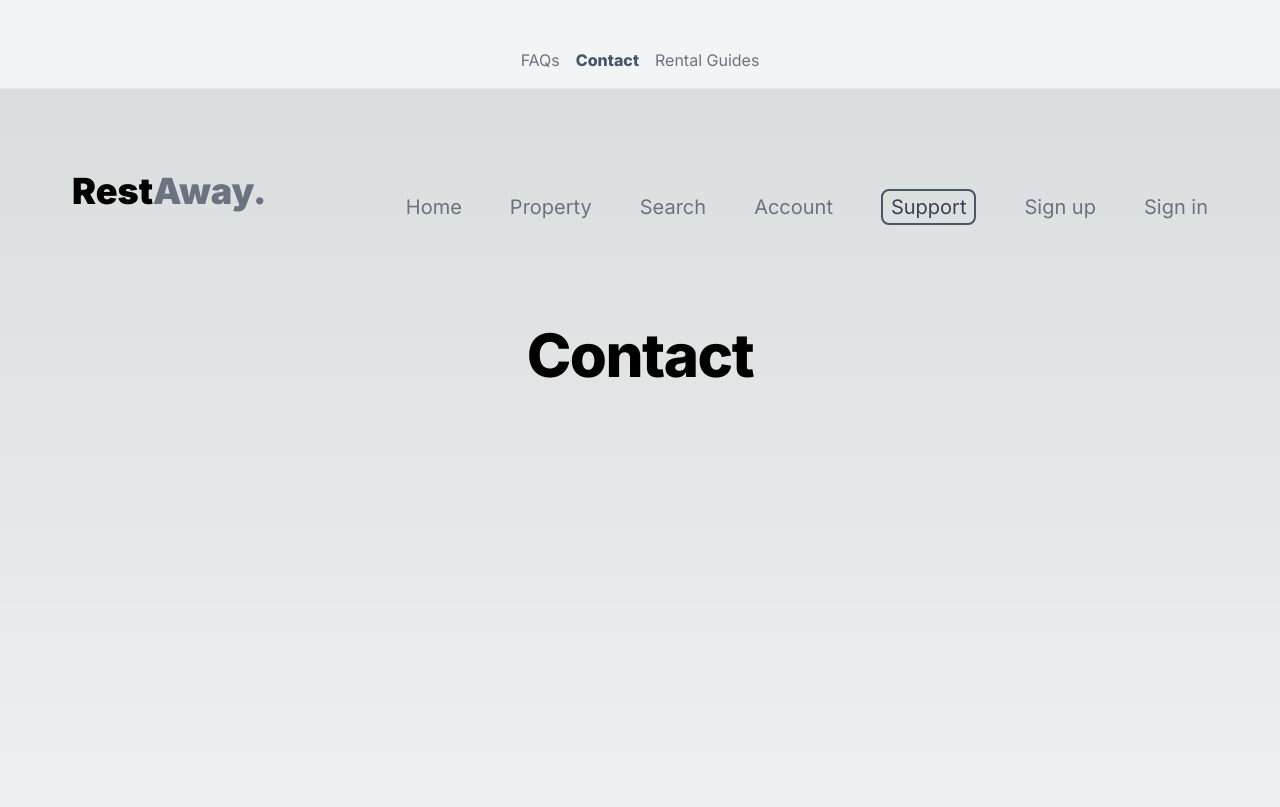
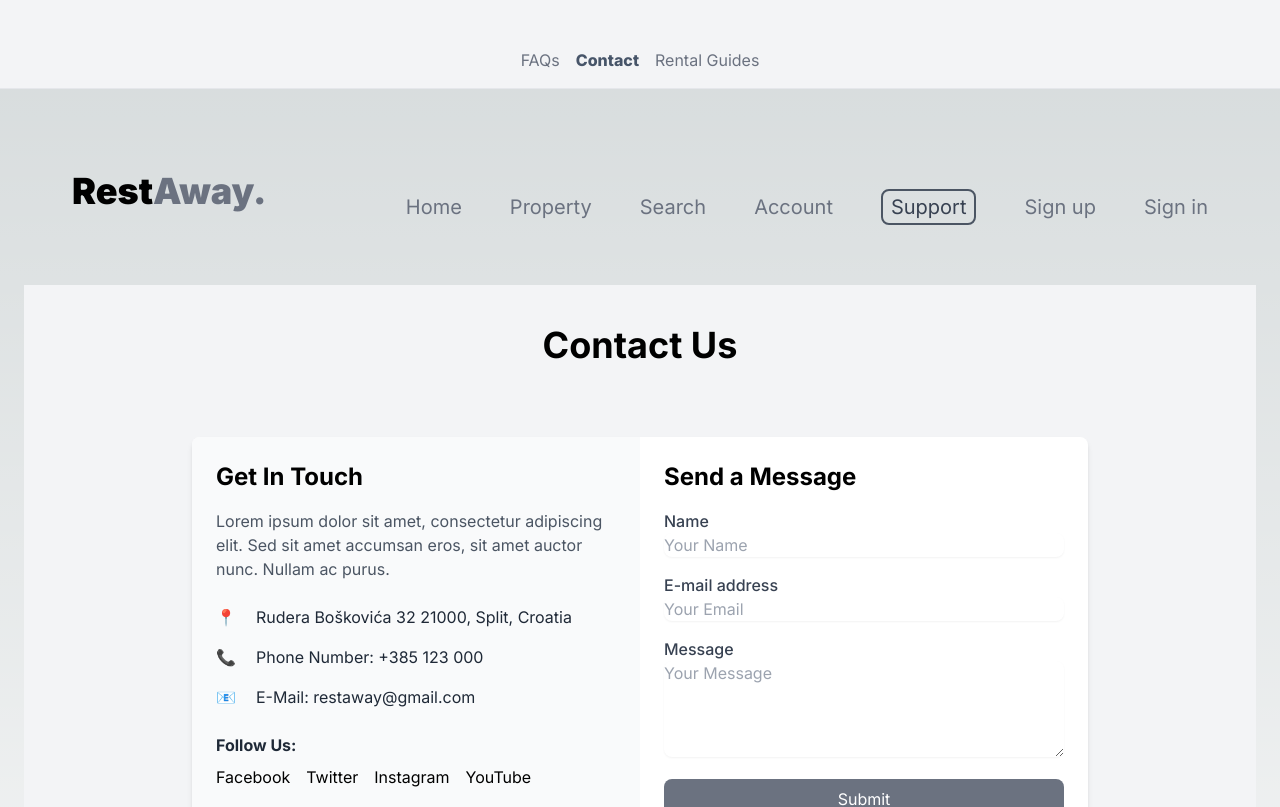
Before and after one commit to dariamilic/korisnicka-sucelja, a Next.js app in the folder rest_away_booking_project/: page /support/contact in a window 1280 px wide. Shown: the top 807 px of the page. Built offline with nearby package versions, Linux system fonts and the light colour scheme.

Commit message:
contact us page-basic look

```diff
--- a/rest_away_booking_project/src/app/account/saved_properties/page.tsx
+++ b/rest_away_booking_project/src/app/account/saved_properties/page.tsx
@@ -14,7 +14,7 @@ export default function AccountSavedPropertiesPage() {
 
       <section className="bg-gray-100 py-12">
       <div className="container mx-auto px-4">
-        <h2 className="text-4xl font-bold text-center text-brand-text-strong text-gray-500 mb-8">
+        <h2 className="text-4xl font-bold text-center text-brand-text-strong text-primary-500 mb-8">
           Saved property
         </h2>
         <div className="grid grid-cols-3 gap-8">
--- a/rest_away_booking_project/src/app/support/contact/page.tsx
+++ b/rest_away_booking_project/src/app/support/contact/page.tsx
@@ -8,11 +8,89 @@ export default function SupportContactPage() {
     return (
     <>
       <Navigation setIsOpen={setIsOpen} />
+      <div className="bg-gray-100 min-h-screen flex flex-col items-center py-10">
+      {/* Header */}
+      <div className="text-center mb-10">
+        <h1 className="text-4xl font-bold text-center text-brand-text-strong text-primary-500 mb-8">Contact Us</h1>
+      </div>
 
+      {/* Content Section */}
+      <div className="flex flex-wrap justify-center max-w-4xl bg-white shadow-md rounded-lg overflow-hidden">
+        {/* Get In Touch Section */}
+        <div className="w-full md:w-1/2 p-6 bg-gray-50">
+          <h2 className="text-2xl font-bold text-primary-500 mb-4">Get In Touch</h2>
+          <p className="text-gray-600 mb-6">Lorem ipsum dolor sit amet, consectetur adipiscing elit. Sed sit amet accumsan eros, sit amet auctor nunc. Nullam ac purus.</p>
+          <ul className="space-y-4">
+            <li className="flex items-center">
+              <span className="text-primary-500 w-6 h-6 mr-4">📍</span>
+              <p className="text-gray-800">Rudera Boškovića 32 21000, Split, Croatia</p>
+            </li>
+            <li className="flex items-center">
+              <span className="text-primary-500 w-6 h-6 mr-4">📞</span>
+              <p className="text-gray-800">Phone Number: +385 123 000</p>
+            </li>
+            <li className="flex items-center">
+              <span className="text-primary-500 w-6 h-6 mr-4">📧</span>
+              <p className="text-gray-800">E-Mail: restaway@gmail.com</p>
+            </li>
+          </ul>
 
-      <main className="flex min-h-screen flex-col items-center p-10">
-        <h1 className="text-6xl font-extrabold tracking-tight">Contact</h1>
-      </main>
+          <div className="mt-6">
+            <h3 className="text-gray-800 font-bold mb-2">Follow Us:</h3>
+            <ul className="flex space-x-4">
+              <li className="text-primary-500">Facebook</li>
+              <li className="text-primary-500">Twitter</li>
+              <li className="text-primary-500">Instagram</li>
+              <li className="text-primary-500">YouTube</li>
+            </ul>
+          </div>
+        </div>
+
+        {/* Send a Message Section */}
+        <div className="w-full md:w-1/2 p-6">
+          <h2 className="text-2xl font-bold text-primary-500 mb-4">Send a Message</h2>
+          <form className="space-y-4">
+            <div>
+              <label htmlFor="name" className="block text-gray-700 font-medium">Name</label>
+              <input
+                type="text"
+                id="name"
+                className="w-full border-gray-300 rounded-lg shadow-sm focus:ring-primary-500 focus:border-primary-500"
+                placeholder="Your Name"
+              />
+            </div>
+
+            <div>
+              <label htmlFor="email" className="block text-gray-700 font-medium">E-mail address</label>
+              <input
+                type="email"
+                id="email"
+                className="w-full border-gray-300 rounded-lg shadow-sm focus:ring-primary-500 focus:border-primary-500"
+                placeholder="Your Email"
+              />
+            </div>
+
+            <div>
+              <label htmlFor="message" className="block text-gray-700 font-medium">Message</label>
+              <textarea
+                id="message"
+                rows={4}
+                className="w-full border-gray-300 rounded-lg shadow-sm focus:ring-primary-500 focus:border-primary-500"
+                placeholder="Your Message"
+              ></textarea>
+            </div>
+
+            <button
+              type="submit"
+              className="w-full bg-gray-500 text-white py-2 px-4 rounded-lg hover:bg-gray-400"
+            >
+              Submit
+            </button>
+          </form>
+        </div>
+      </div>
+    </div>
+
     </>
     );
   }
```
